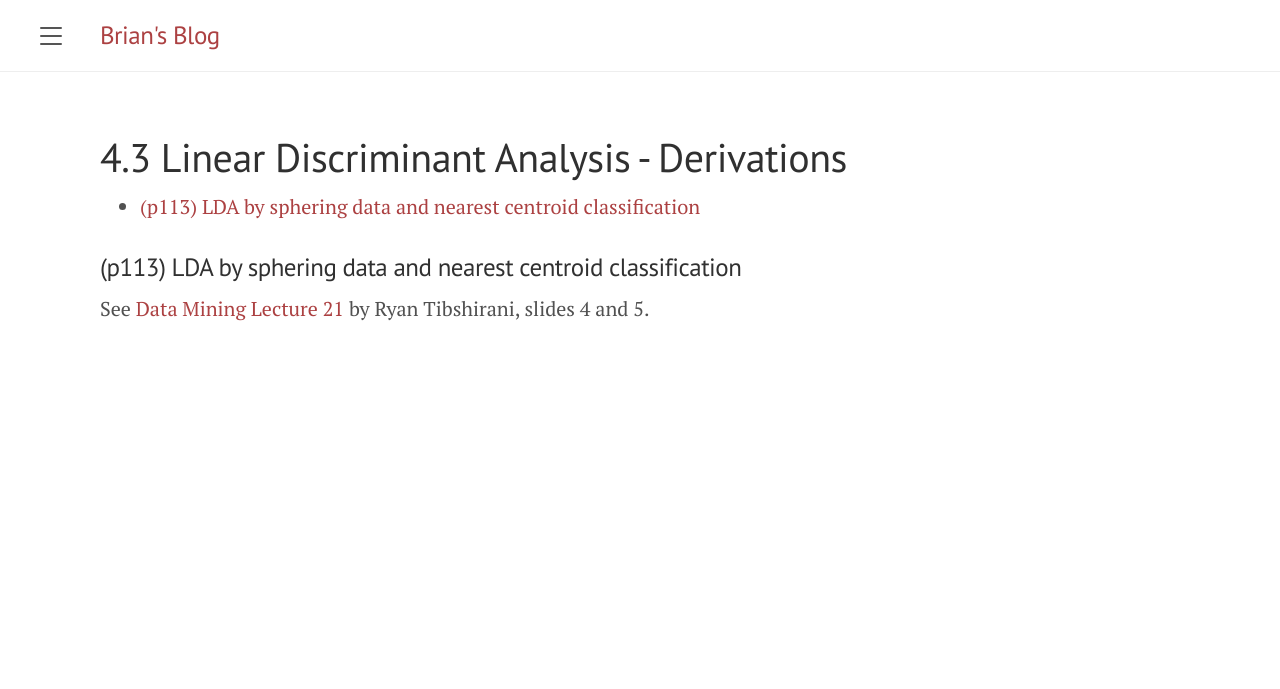
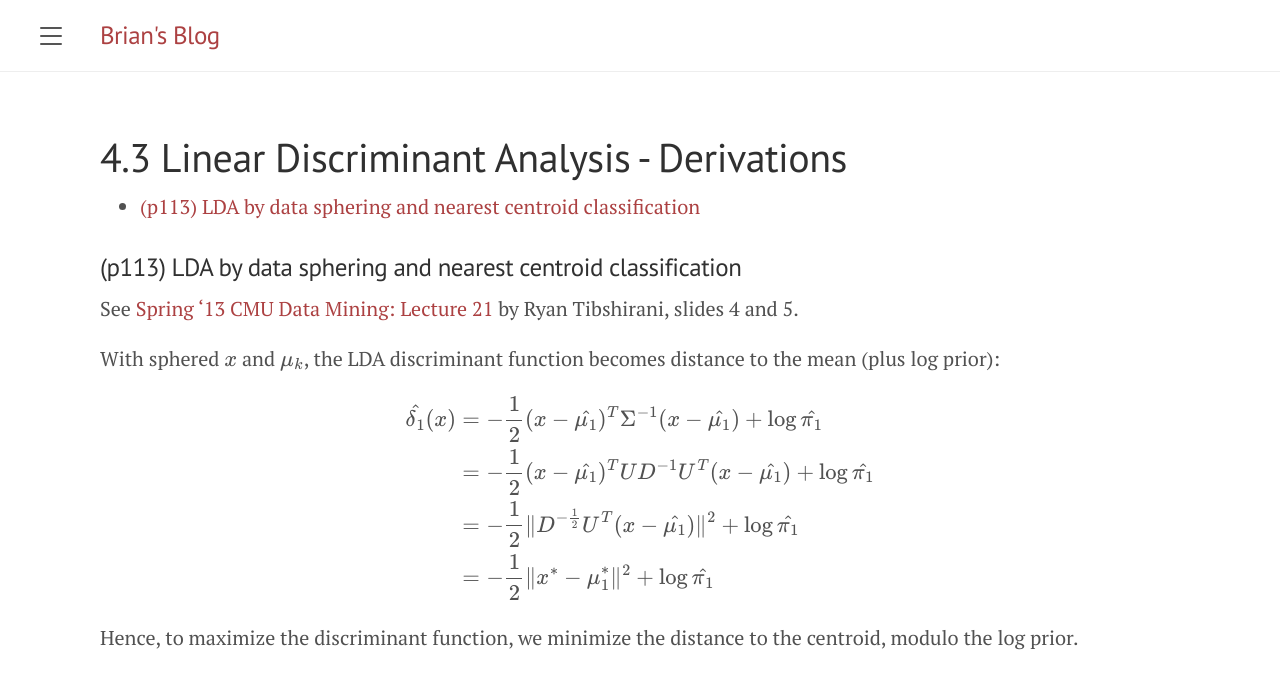
Before and after one commit to briansmlee/briansmlee.github.io, a Jekyll site: the page built from docs/_esl_posts/04_03_Derivations.md, in a window 1280 px wide. Shown: the top 689 px of the page. Built offline with Jekyll 4.4.1, drawn with Linux system fonts in a browser that asks for light colours; formulas are drawn with MathJax 3.

Commit message:
ESL 4.3 fix

```diff
--- a/docs/_esl_posts/04_03_Derivations.md
+++ b/docs/_esl_posts/04_03_Derivations.md
@@ -11,6 +11,17 @@ usemathjax: true
 * toc
 {:toc}
 
-### (p113) LDA by sphering data and nearest centroid classification
+### (p113) LDA by data sphering and nearest centroid classification
 
-See [Data Mining Lecture 21](https://www.stat.cmu.edu/~ryantibs/datamining/lectures/21-clas2.pdf) by Ryan Tibshirani, slides 4 and 5.
+See [Spring '13 CMU Data Mining: Lecture 21](https://www.stat.cmu.edu/~ryantibs/datamining/lectures/21-clas2.pdf) by Ryan Tibshirani, slides 4 and 5.
+
+With sphered $x$ and $\mu_k$, the LDA discriminant function becomes distance to the mean (plus log prior):
+
+$$ \begin{align*}
+\hat{\delta_1}(x) &= -\frac{1}{2} (x - \hat{\mu_1})^T \Sigma^{-1} (x - \hat{\mu_1}) + \log \hat{\pi_1}\\
+&= -\frac{1}{2} (x - \hat{\mu_1})^T UD^{-1}U^T (x - \hat{\mu_1}) + \log \hat{\pi_1} \\
+&= -\frac{1}{2} \lVert D^{-\frac{1}{2}} U^T (x - \hat{\mu_1}) \rVert^2 + \log \hat{\pi_1}\\
+&= -\frac{1}{2} \lVert x^* - \mu_1^* \rVert^2 + \log \hat{\pi_1}\\
+\end{align*} $$
+
+Hence, to maximize the discriminant function, we minimize the distance to the centroid, modulo the log prior.
```
Also changed, not shown: docs/_esl_posts/04_01_Summary.md (+1 -1 lines), docs/_esl_posts/04_03_Summary.md (+9 -3 lines).
